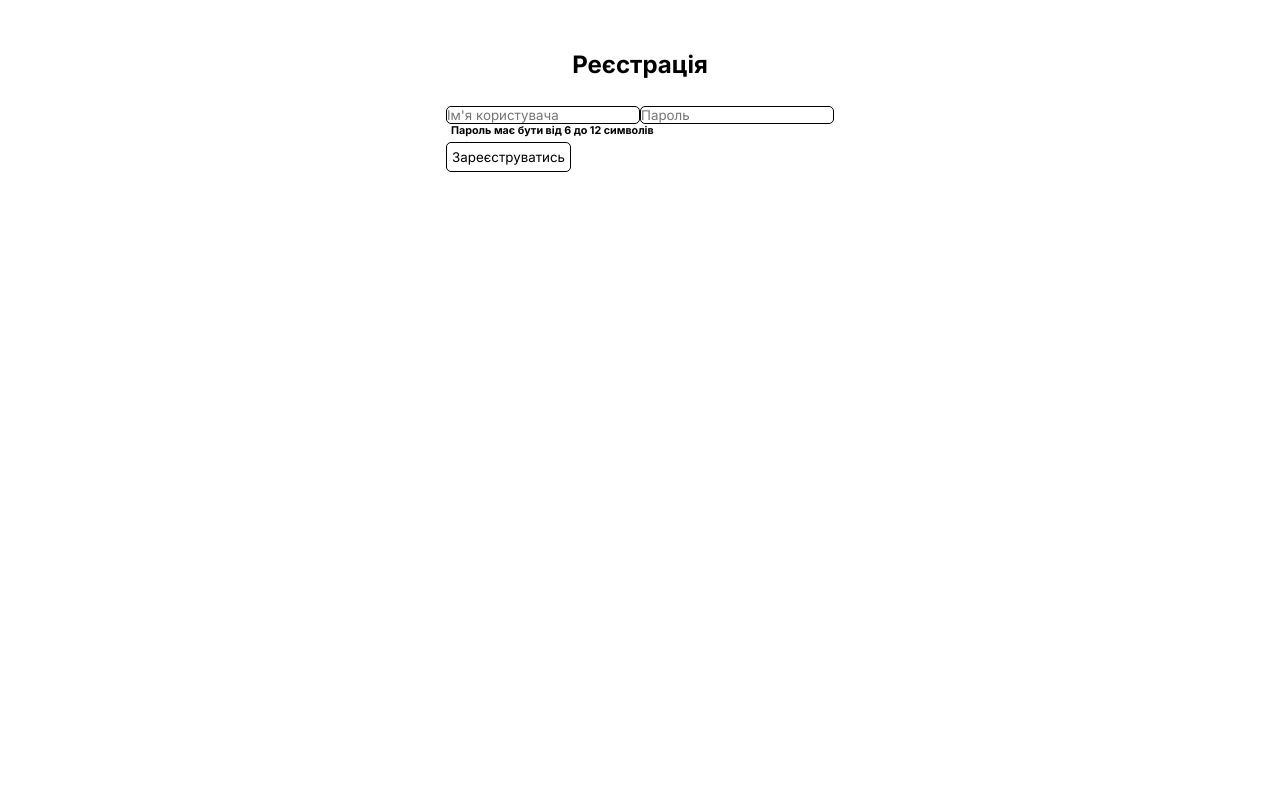
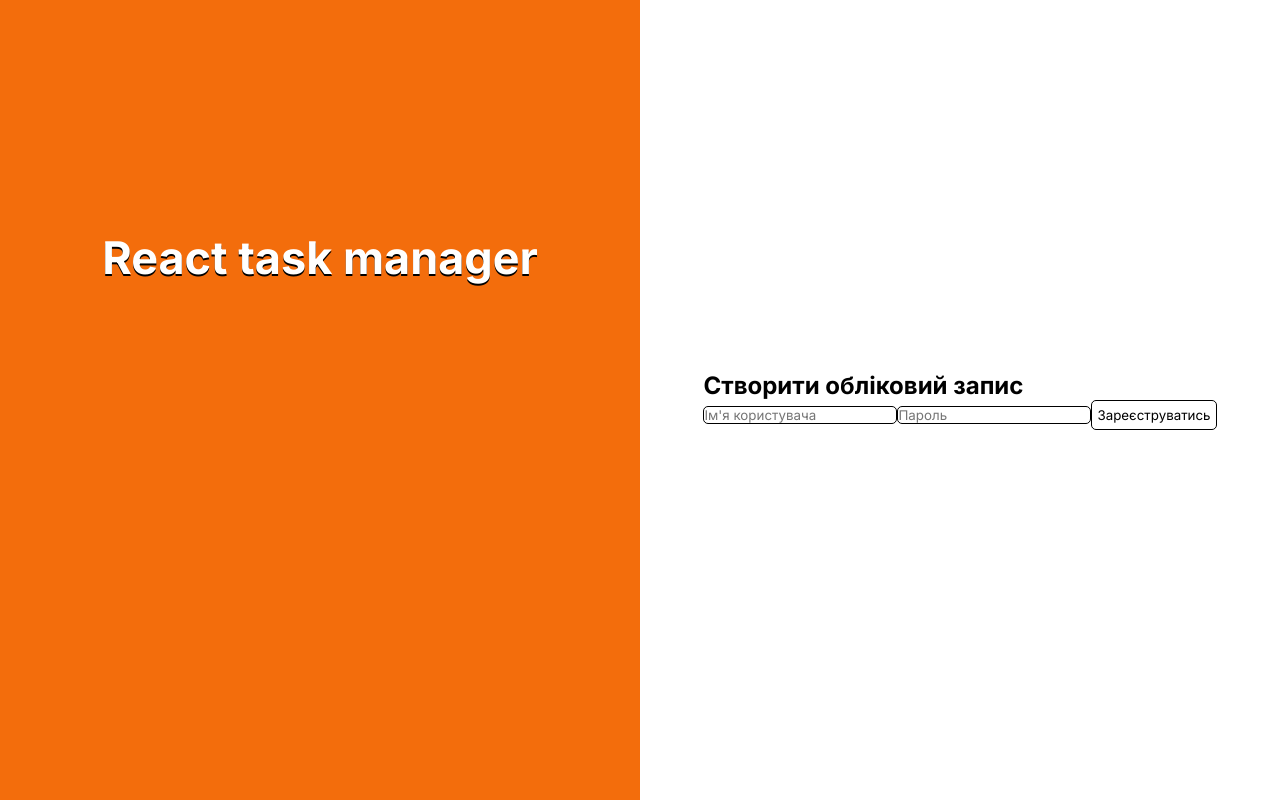
Before and after one commit to Romanovskyi2137/ReactTaskManager, a React (Create React App) app: page /registration in a window 1280 px wide. Built offline with nearby package versions, Linux system fonts and the light colour scheme.

Commit message:
menu done, reg is started

```diff
--- a/src/components/TaskForm.jsx
+++ b/src/components/TaskForm.jsx
@@ -28,9 +28,6 @@ function TaskForm ({visible, setVisible}) {
     const getPrior = ({number, iconClass}) => {
       setNewTask({...newTask, prior: number, iconClassName: iconClass});
     };
-    useEffect(() => {
-      console.log(newTask.endPoint);
-    })
     const getTime = (millis) => {
       if (newTask.endPoint == null) {
         // Notify.failure("Оберіть дату!")
@@ -80,16 +77,7 @@ function TaskForm ({visible, setVisible}) {
               visible={visible}
             />
 
-            {/* <DatePicker
-              onChange={(value) => setNewTask({...newTask, endPoint: value})}
-            />
-
-            <TimePicker
-              getTime={getTime}
-            />
-            */}
             <DateTimePicker
-              // label="mobile"
               ampm={false}
               ampmInClock={true}
               value={newTask.endPoint}
--- a/src/components/UI/CreateTaskButton.jsx
+++ b/src/components/UI/CreateTaskButton.jsx
@@ -1,12 +1,12 @@
 import React from "react";
 
-export default function CreateTaskButton ({className, title}) {
+export default function CreateTaskButton ({className, title, ...props}) {
 
 
     return (
         <button
             className={className}
-            // onClick={}
+            {...props}
         >
             <h3>{title}</h3>
         </button>
--- a/src/css/App.css
+++ b/src/css/App.css
@@ -8,15 +8,14 @@ body{
 }
 
 #root{
-  width: 100vw;
-  height: 100vh;
+  min-width: 100vw;
+  min-height: 100vh;
 }
 
 main {
   display: flex;
   justify-content: center;
   height: 100%;
-  width: 100%;
 }
 
 .App{
@@ -88,11 +87,7 @@ main {
 
 /*  */
 
-.reg_form_wrapper {
-  display: flex;
-  justify-content: center;
-  margin-top: 50px;
-}
+
 
 .Auth_wrapper {
   display: flex;
--- /dev/null
+++ b/src/css/Registration.css
@@ -0,0 +1,44 @@
+.registrationPage__wrapper {
+    height: 100vh;
+    flex: 1 1 auto;
+}
+
+.registrationPage__container {
+    display: flex;
+    margin: 0 auto;
+    min-height: 100%;
+}
+
+.registrationPage__logo_container {
+    min-width: 50%;
+    min-height: 100%;
+    background-color: #F36D0C;
+    text-align: center;
+    padding-top: 27.625rem;
+}
+
+.registrationPage__logo {
+    font-size: 5.625rem;
+    color: white;
+    text-shadow: black 0px 2px;
+}
+.registrationPage__form_container {
+    min-width: 50%;
+    min-height: 100%;
+    display: flex;
+    justify-content: center;
+    align-items: center;
+}
+
+.registrationPage__form {
+
+}
+
+@media (max-width: 1400px) {
+    .registrationPage__logo_container {
+        padding-top: 230px;
+    }
+    .registrationPage__logo {
+        font-size: 45px;
+    }
+}
--- a/src/pages/MenuPage.jsx
+++ b/src/pages/MenuPage.jsx
@@ -2,9 +2,11 @@ import React, { useState } from "react";
 import "../css/MenuPage.css"
 import NavElement from "../components/NavElement";
 import CreateTaskButton from "../components/UI/CreateTaskButton";
+import CreateTaskModal from "../components/CreateTaskModal";
 
 export default function MenuPage () {
-    const avatar = useState("#")
+    const avatar = useState("#");
+    const [CTModalVisible, setCTModalVisible] = useState(false);
 
     return (
         <div className="menu__wrapper">
@@ -14,6 +16,15 @@ export default function MenuPage () {
                     <h3>{avatar}</h3>
                 </div>
             </div>
+            {CTModalVisible
+                ?
+                <CreateTaskModal
+                    visible={CTModalVisible}
+                    setVisible={setCTModalVisible}
+                />
+                :
+                <></>
+            }
             <nav className="menu__items">
                 <NavElement
                     className="menu__items_item completedTasks"
@@ -44,10 +55,12 @@ export default function MenuPage () {
                 <CreateTaskButton
                     className="createTaskBtn_mobile"
                     title="+"
+                    onClick={() => setCTModalVisible(true)}
                 />
                  <CreateTaskButton
                     className="createTaskBtn"
                     title="Створити задачу"
+                    onClick={() => setCTModalVisible(true)}
                 />
             </div>
 
--- a/src/pages/Registration.jsx
+++ b/src/pages/Registration.jsx
@@ -5,6 +5,7 @@ import AuthServise from "../service/authService";
 import { useNavigate } from "react-router-dom";
 import authValidator from "../validation/authValidator";
 import { Notify } from "notiflix";
+import "../css/Registration.css"
 
 
 
@@ -28,16 +29,23 @@ function Registration () {
 
 
     return (
-        <div className="reg_form_wrapper">
-                <form onSubmit={onFormSubmit}>
-                    <h2 style={{textAlign: "center", marginBottom: "25px"}}>Реєстрація</h2>
+        <div className="registrationPage__wrapper">
+            <div className="registrationPage__container">
+                <div className="registrationPage__logo_container">
+                    <h2 className="registrationPage__logo">React task manager</h2>
+                </div>
+            <div className="registrationPage__form_container">
+                <form
+                    onSubmit={onFormSubmit}
+                    className="registrationPage__form"
+                >
+                    <h2>Створити обліковий запис</h2>
                     <Input type="text" name="username" placeholder="Ім'я користувача"/>
                     <Input type="text" name="password" placeholder="Пароль"/>
-                    <h6 style={{paddingLeft: "5px"}}>Пароль має бути від 6 до 12 символів</h6>
-
-                    {/* {error && <Error message={error}/>} */}
-                    <Button type="submit" style={{marginTop: "5px"}}>Зареєструватись</Button>
+                    <Button type="submit">Зареєструватись</Button>
                 </form>
+            </div>
+            </div>
         </div>
     )
 };
```
